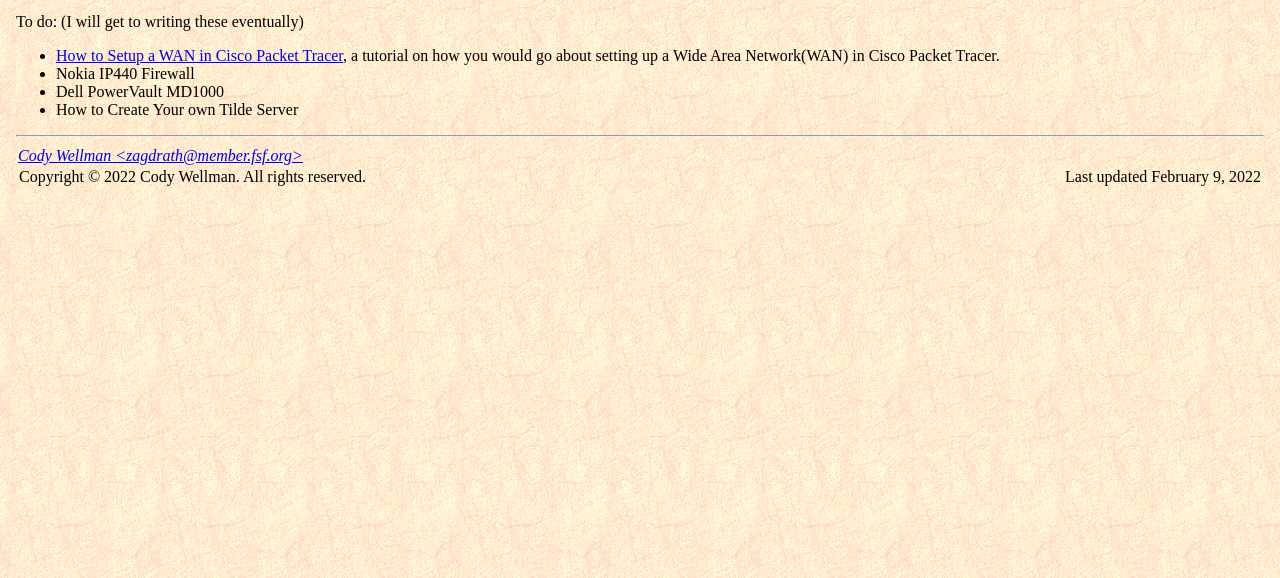
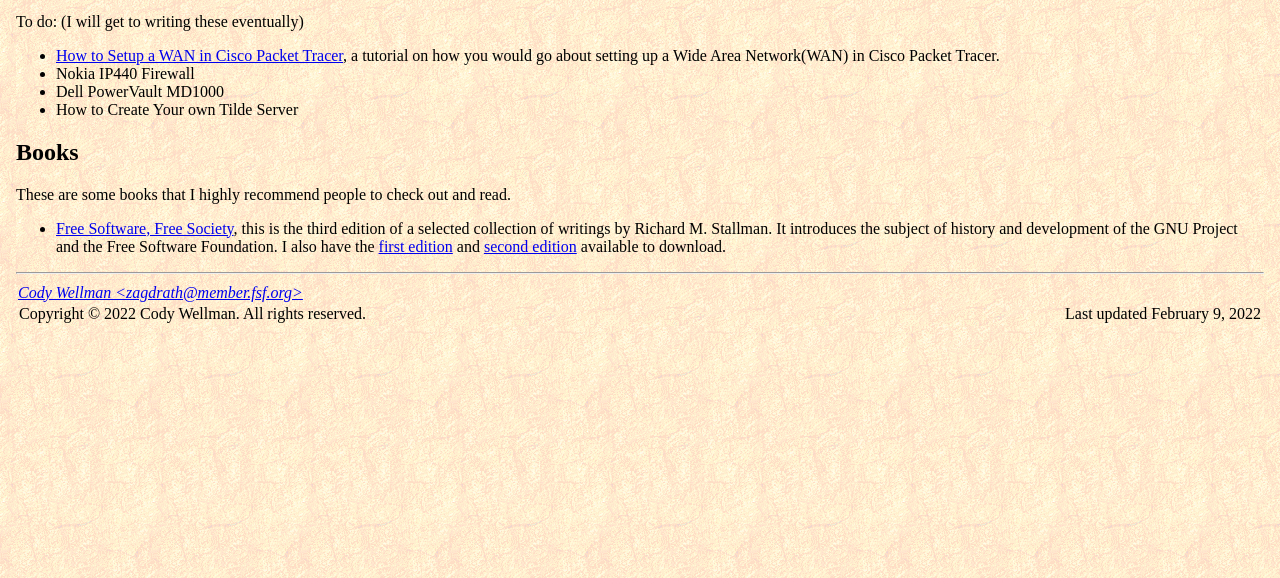
Before and after one commit to zagdrath/zagdrath-old, a Gatsby site: page /writings in a window 1280 px wide. Shown: the part 222-800 px from the top of the page. Built offline with nearby package versions, Linux system fonts and the light colour scheme; Gatsby itself is replaced by a stand-in of ours.

Commit message:
Add books

```diff
--- a/src/pages/writings.js
+++ b/src/pages/writings.js
@@ -24,6 +24,11 @@ const WritingsPage = () => {
           <li>Dell PowerVault MD1000</li>
           <li>How to Create Your own Tilde Server</li>
         </ul>
+        <h2>Books</h2>
+        <p>These are some books that I highly recommend people to check out and read.</p>
+        <ul>
+          <li><a href='https://www.zagdrath.dev/writings/books/fsfs3-hardcover.pdf'>Free Software, Free Society</a>, this is the third edition of a selected collection of writings by Richard M. Stallman. It introduces the subject of history and development of the GNU Project and the Free Software Foundation. I also have the <a href='https://www.zagdrath.dev/writings/books/rms-essays.pdf'>first edition</a> and <a href='https://www.zagdrath.dev/writings/books/fsfs-ii-2.pdf'>second edition</a> available to download.</li>
+        </ul>
       </main>
       <Footer></Footer>
     </body>
```
Also changed, not shown: 3 other files.
